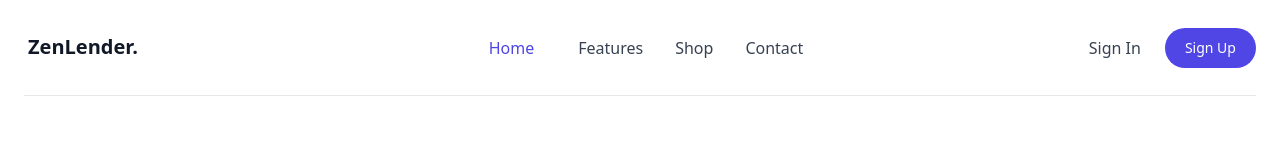
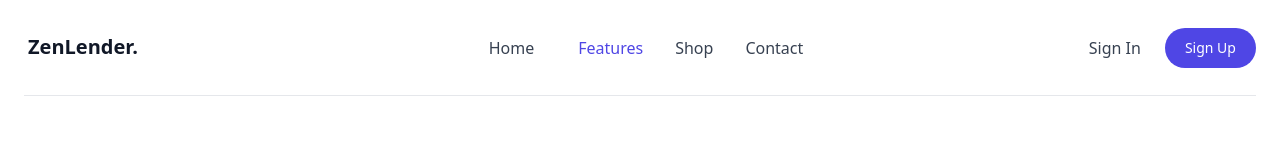
Before and after one commit to ZenithFTC/ZenLender, a plain HTML site: page shop.html in a window 1280 px wide. Shown: the top 160 px of the page. Drawn offline with nearby package versions, Linux system fonts and the light colour scheme.

Commit message:
Update shop.html

```diff
--- a/shop.html
+++ b/shop.html
@@ -24,8 +24,8 @@
           <div class="flex-col w-full h-auto overflow-hidden bg-white rounded-lg md:bg-transparent md:overflow-visible md:rounded-none md:relative md:flex md:flex-row">
             <a href="index.html" class="inline-flex items-center block w-auto h-16 px-6 text-xl font-black leading-none text-gray-900 md:hidden">ZenLender<span class="text-indigo-600">.</span></a>
             <div class="flex flex-col items-start justify-center w-full space-x-6 text-center lg:space-x-8 md:w-2/3 md:mt-0 md:flex-row md:items-center">
-              <a href="index.html" class="inline-block w-full py-2 mx-0 ml-6 font-medium text-left text-indigo-600 md:ml-0 md:w-auto md:px-0 md:mx-2 lg:mx-3 md:text-center">Home</a>
-              <a href="#_" class="inline-block w-full py-2 mx-0 font-medium text-left text-gray-700 md:w-auto md:px-0 md:mx-2 hover:text-indigo-600 lg:mx-3 md:text-center">Features</a>
+              <a href="index.html" class="inline-block w-full py-2 mx-0 ml-6 font-medium text-left text-gray-700 md:ml-0 md:w-auto md:px-0 md:mx-2 lg:mx-3 md:text-center">Home</a>
+              <a href="#_" class="inline-block w-full py-2 mx-0 font-medium text-left text-indigo-600 md:w-auto md:px-0 md:mx-2 hover:text-indigo-600 lg:mx-3 md:text-center">Features</a>
               <a href="#" class="inline-block w-full py-2 mx-0 font-medium text-left text-gray-700 md:w-auto md:px-0 md:mx-2 hover:text-indigo-600 lg:mx-3 md:text-center">Shop</a>
               <a href="#_" class="inline-block w-full py-2 mx-0 font-medium text-left text-gray-700 md:w-auto md:px-0 md:mx-2 hover:text-indigo-600 lg:mx-3 md:text-center">Contact</a>
 
```
